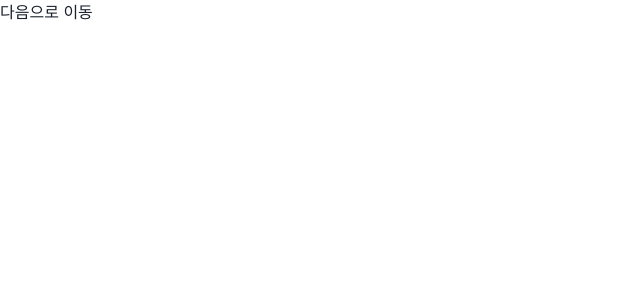
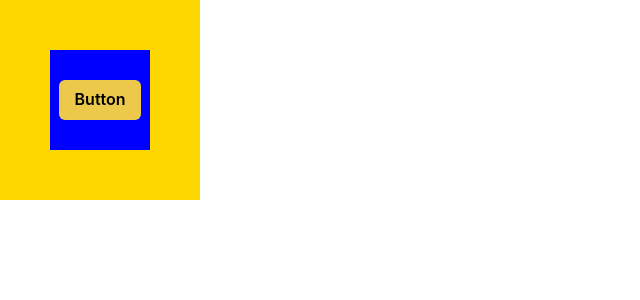
Before and after one commit to yel106/react20231031, a React (Create React App) app: page / in a window 1280 px wide. Shown: the top 300 px of the page, without its empty margins (0-640 px from the left). Built offline with nearby package versions, Linux system fonts and the light colour scheme.

Commit message:
event.stopPropagation: event bubbling을 막는 기능

```diff
--- a/src/App.js
+++ b/src/App.js
@@ -1,22 +1,33 @@
-import { Box } from "@chakra-ui/react";
+import React from "react";
+import { Box, Button, Center } from "@chakra-ui/react";
 
-function App() {
+function App(props) {
   function handleClick(e) {
-    // a 태그 클릭시 naver로 이동하도록 하기
-    e.preventDefault();
-
-    /*  location: js에서 URL 정보를 가져오는 객체임 */
-    /* lacation.href, location.protocol, location.host 등이 있음
-     * location.href는 프로퍼티 값이 변경되는 경우 새로운 페이지로 이동함.*/
-    window.location.href = "https://www.naver.com";
+    // event bubbling 막는 메소드
+    e.stopPropagation();
+    console.log(e.target.className);
   }
-
   return (
-    <>
-      <a href="https://www.daum.net" onClick={handleClick}>
-        다음으로 이동
-      </a>
-    </>
+    <Center
+      onClick={handleClick}
+      className="outerBox"
+      w="200px"
+      h="200px"
+      bg={"gold"}
+    >
+      <Center
+        onClick={handleClick}
+        className="innerBox"
+        w={"100px"}
+        h={"100px"}
+        bg={"blue"}
+      >
+        <Button onClick={handleClick} className="button" colorScheme="yellow">
+          Button
+        </Button>
+      </Center>
+    </Center>
   );
 }
+
 export default App;
```
